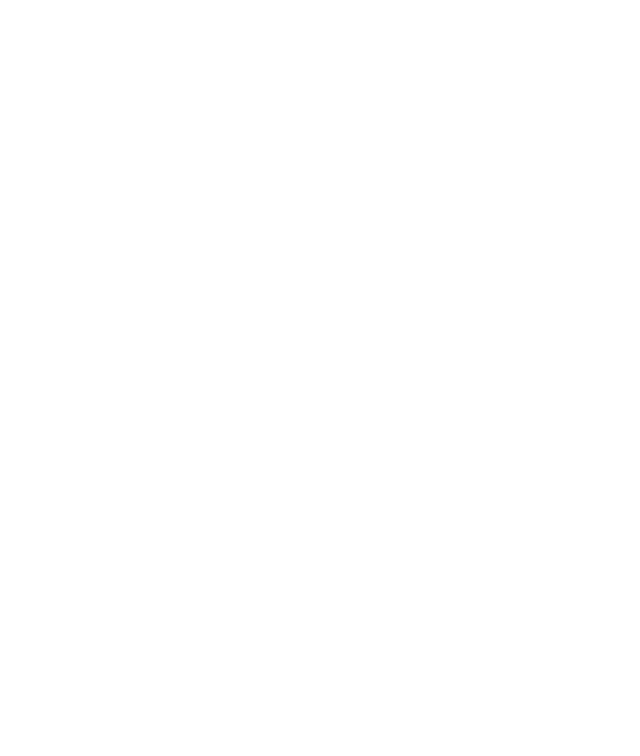
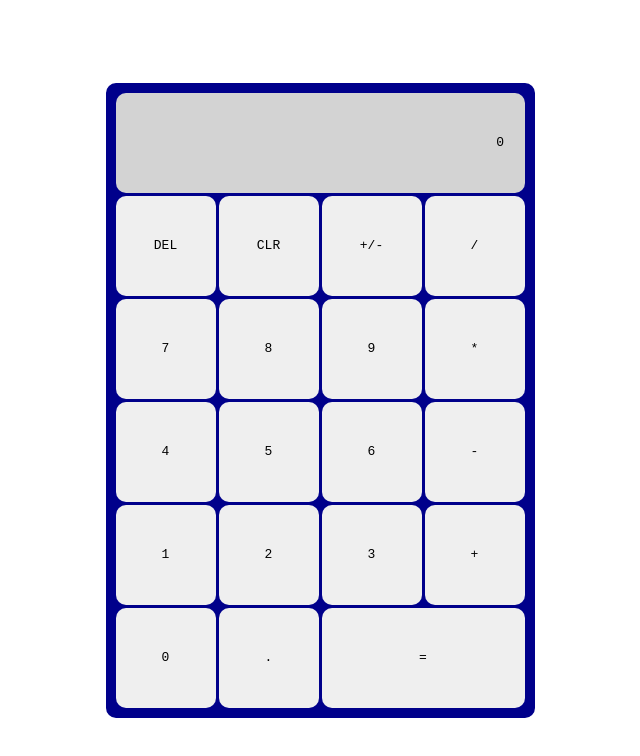
Before and after one commit to dmuss/Calculator, a plain HTML site: page index.html in a window 1280 px wide. Shown: the whole page, without its empty margins (320-960 px from the left). Drawn offline with Linux system fonts and the light colour scheme.

Commit message:
Creates basic calculator layout.

```diff
--- a/index.html
+++ b/index.html
@@ -2,8 +2,34 @@
 <html lang="en-CA">
   <head>
     <meta charset="UTF-8" />
+    <title>CALCULATOR</title>
     <link rel="stylesheet" href="style.css" />
     <script src="calculator.js" defer="defer"></script>
   </head>
-  <body></body>
+  <body>
+    <main>
+      <div id="calculator">
+        <div id="display">0</div>
+        <button>DEL</button>
+        <button>CLR</button>
+        <button>+/-</button>
+        <button>/</button>
+        <button>7</button>
+        <button>8</button>
+        <button>9</button>
+        <button>*</button>
+        <button>4</button>
+        <button>5</button>
+        <button>6</button>
+        <button>-</button>
+        <button>1</button>
+        <button>2</button>
+        <button>3</button>
+        <button>+</button>
+        <button>0</button>
+        <button>.</button>
+        <button id="equals-btn">=</button>
+      </div>
+    </main>
+  </body>
 </html>
--- a/style.css
+++ b/style.css
@@ -9,6 +9,8 @@
 }
 
 body {
+  font-family: monospace;
+  text-align: center;
   line-height: 1.5;
   -webkit-font-smoothing: antialiased;
 }
@@ -43,3 +45,41 @@ h6 {
 #__next {
   isolation: isolate;
 }
+
+main {
+  display: flex;
+  justify-content: center;
+  align-items: center;
+  min-height: 95vh;
+  height: 100vh;
+}
+
+div,
+button {
+  border: none;
+  border-radius: 10px;
+}
+
+#calculator {
+  background-color: darkblue;
+  border: 10px solid darkblue;
+  display: grid;
+  grid-template-columns: repeat(4, minmax(100px, 1fr));
+  grid-template-rows: repeat(6, minmax(100px, 1fr));
+  overflow: hidden;
+  gap: 3px;
+  flex: 0 0 auto;
+}
+
+#display {
+  background-color: lightgrey;
+  grid-column: 1 / -1;
+  display: flex;
+  justify-content: flex-end;
+  align-items: center;
+  padding-right: 5%;
+}
+
+#equals-btn {
+  grid-column: 3 / 5;
+}
```
